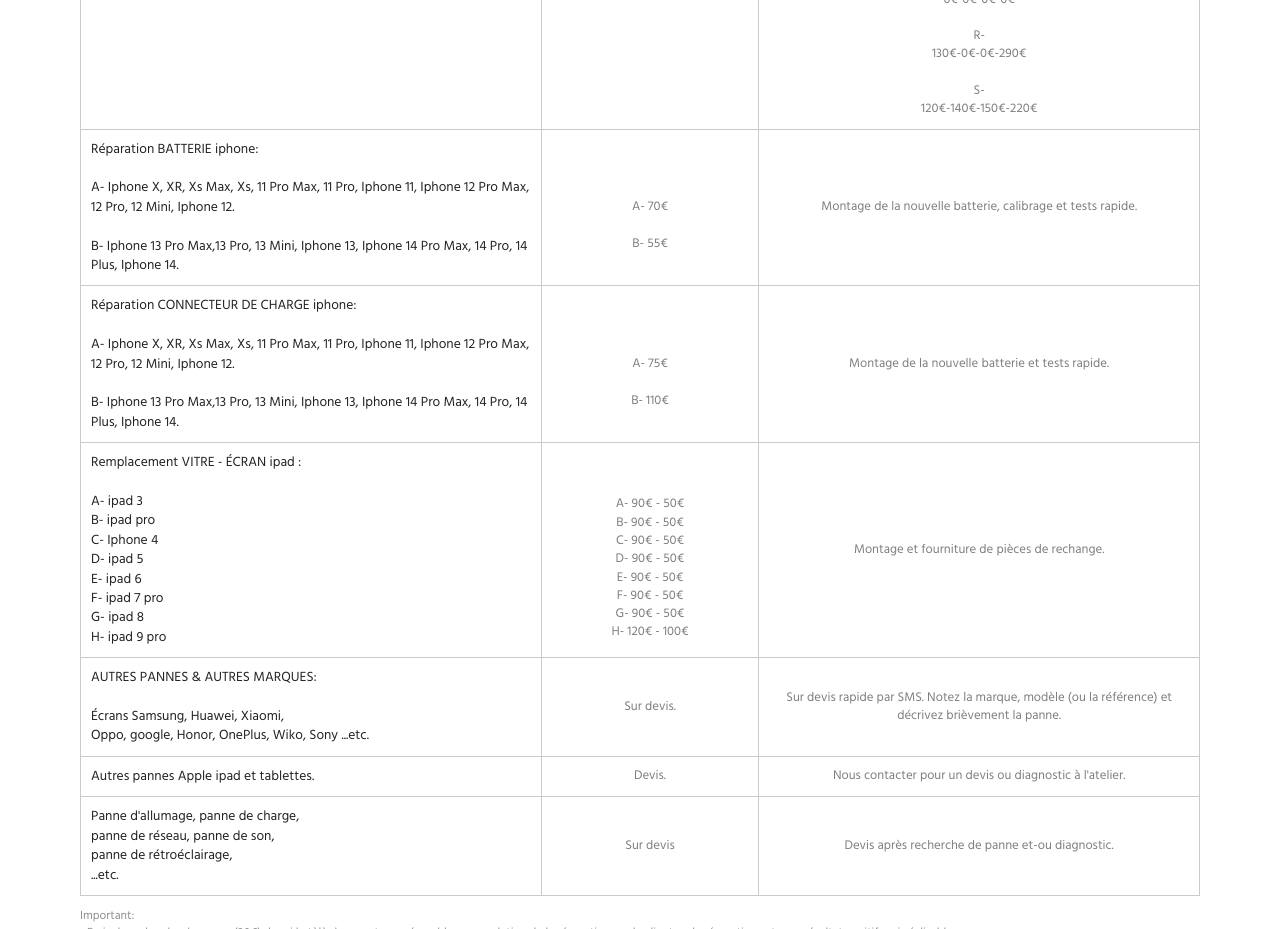
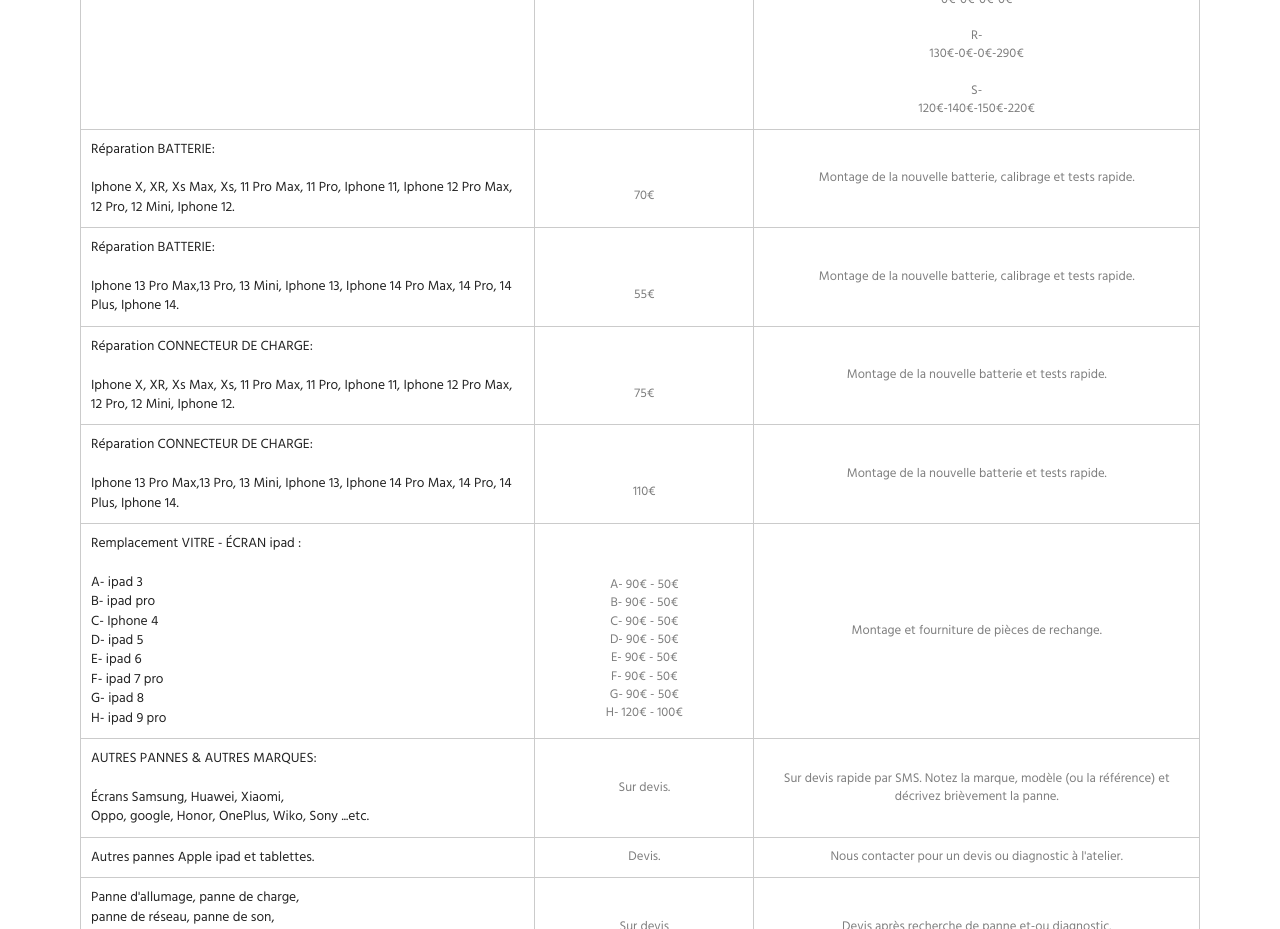
Before and after one commit to informat-i-phone/lcdled, a plain HTML site: page default_index-2.html in a window 1280 px wide. Shown: the part 4960-5889 px from the top of the page. Drawn offline with Linux system fonts and the light colour scheme; files whose address does not match are found by name.

Commit message:
Add files via upload

```diff
--- a/default_index-2.html
+++ b/default_index-2.html
@@ -565,23 +565,39 @@ Author: Informaticien-Nancy
 							 </tr>
 							 <tr>
 								 <td class="plan_list_title">
-									Réparation BATTERIE iphone: <br><br>
-									A- Iphone X, XR, Xs Max, Xs, 11 Pro Max, 11 Pro, Iphone 11, Iphone 12 Pro Max, 12 Pro, 12 Mini, Iphone 12.<br><br>
-									B- Iphone 13 Pro Max,13 Pro, 13 Mini, Iphone 13, Iphone 14 Pro Max, 14 Pro, 14 Plus, Iphone 14. </td>
+									Réparation BATTERIE: <br><br>
+									Iphone X, XR, Xs Max, Xs, 11 Pro Max, 11 Pro, Iphone 11, Iphone 12 Pro Max, 12 Pro, 12 Mini, Iphone 12.
+								</td>
 								 <td class="price_body"><br><br>
-									A- 70€ <br><br>
-									B- 55€</td>
+									70€
+								</td>
 								 <td class="price_body">Montage de la nouvelle batterie, calibrage et tests rapide.</td>
 							 </tr>
 							 <tr>
-								 <td class="plan_list_title">Réparation CONNECTEUR DE CHARGE iphone: <br><br>
-									A- Iphone X, XR, Xs Max, Xs, 11 Pro Max, 11 Pro, Iphone 11, Iphone 12 Pro Max, 12 Pro, 12 Mini, Iphone 12.<br><br>
-									B- Iphone 13 Pro Max,13 Pro, 13 Mini, Iphone 13, Iphone 14 Pro Max, 14 Pro, 14 Plus, Iphone 14.</td>
-								 <td class="price_body"><br><br>
-									A- 75€ <br><br>
-									B- 110€</td>
-								 <td class="price_body">Montage de la nouvelle batterie et tests rapide.</td>
-							 </tr>
+								<td class="plan_list_title">
+								   Réparation BATTERIE: <br><br>
+								   Iphone 13 Pro Max,13 Pro, 13 Mini, Iphone 13, Iphone 14 Pro Max, 14 Pro, 14 Plus, Iphone 14.
+								</td>
+								<td class="price_body"><br><br>
+								   55€
+								</td>
+								<td class="price_body">Montage de la nouvelle batterie, calibrage et tests rapide.</td>
+							</tr>
+							<tr>
+								<td class="plan_list_title">Réparation CONNECTEUR DE CHARGE: <br><br>
+								   Iphone X, XR, Xs Max, Xs, 11 Pro Max, 11 Pro, Iphone 11, Iphone 12 Pro Max, 12 Pro, 12 Mini, Iphone 12.
+								</td>
+								<td class="price_body"><br><br>
+								   75€ <br>
+								<td class="price_body">Montage de la nouvelle batterie et tests rapide.</td>
+							</tr>
+							<tr>
+								<td class="plan_list_title">Réparation CONNECTEUR DE CHARGE: <br><br>
+								   Iphone 13 Pro Max,13 Pro, 13 Mini, Iphone 13, Iphone 14 Pro Max, 14 Pro, 14 Plus, Iphone 14.</td>
+								<td class="price_body"><br><br>
+								   110€</td>
+								<td class="price_body">Montage de la nouvelle batterie et tests rapide.</td>
+							</tr>
 							 <tr>
 								 <td class="plan_list_title">
 									Remplacement VITRE - ÉCRAN ipad :<br><br>
```
